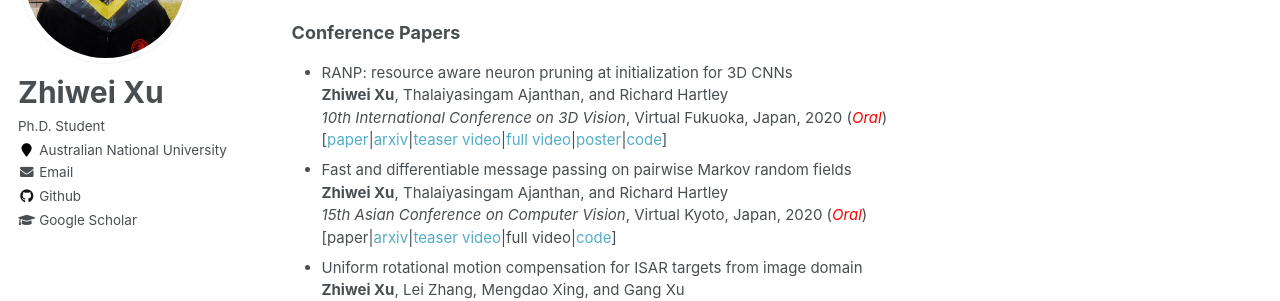
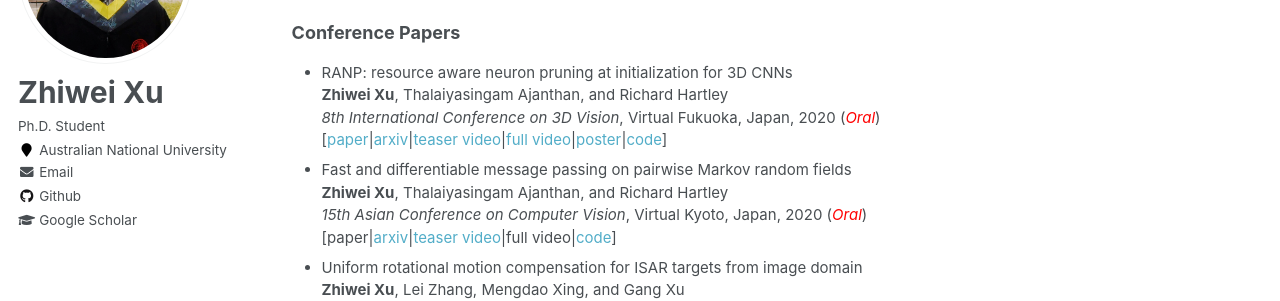
Before and after one commit to zwxu064/zwxu064.github.io, a Jekyll site: the page built from _pages/about.html, in a window 1280 px wide and 900 px high, scrolled down 1569 px. Shown: the part 152-453 px from the top of the window. Built offline with Jekyll 4.4.1, drawn with Linux system fonts in a browser that asks for light colours.

Commit message:
Update about.html

```diff
--- a/_pages/about.html
+++ b/_pages/about.html
@@ -93,7 +93,7 @@ redirect_from:
   <ul>
   <li><div>RANP: resource aware neuron pruning at initialization for 3D CNNs</div>
       <div><strong>Zhiwei Xu</strong>, Thalaiyasingam Ajanthan, and Richard Hartley</div>
-      <div><i>10th International Conference on 3D Vision</i>, Virtual Fukuoka, Japan, 2020 (<i style="color:red">Oral</i>)</div>
+      <div><i>8th International Conference on 3D Vision</i>, Virtual Fukuoka, Japan, 2020 (<i style="color:red">Oral</i>)</div>
       <div>[<a href="./files/3DV2020_RANP.pdf" target="_blank">paper</a>|<a href="https://arxiv.org/abs/2010.02488" target="_blank">arxiv</a>|<a href="https://www.youtube.com/watch?v=KadydhOJnBE&t=71s" target="_blank">teaser video</a>|<a href="https://3dv20vconf.cvg.ait.kyushu-u.ac.jp/poster_281.html" target="_blank">full video</a>|<a href="https://bn1302files.storage.live.com/y4mWIjIxN9_5CKv26bp4qUefzUNf0gCtJp_7g5OwkXe9JoVyKO-AvkGHnkp4oH4DXiJOsjwvjOl5Fy55eF4umP-BPDw6IRqEDrdL-eLQF9P1EJJM6XrWsbHECHTMb_85DMCIappEaVgmkQIIIUbfQiKp7utp_IWM9nR_KtYul_c8zfj5lYkyPG-9mGz-hml-Nbh?width=10368&height=6912&cropmode=none" target="_blank">poster</a>|<a href="https://github.com/zwxu064/RANP.git" target="_blank">code</a>]</div>
   </li>
 
```
